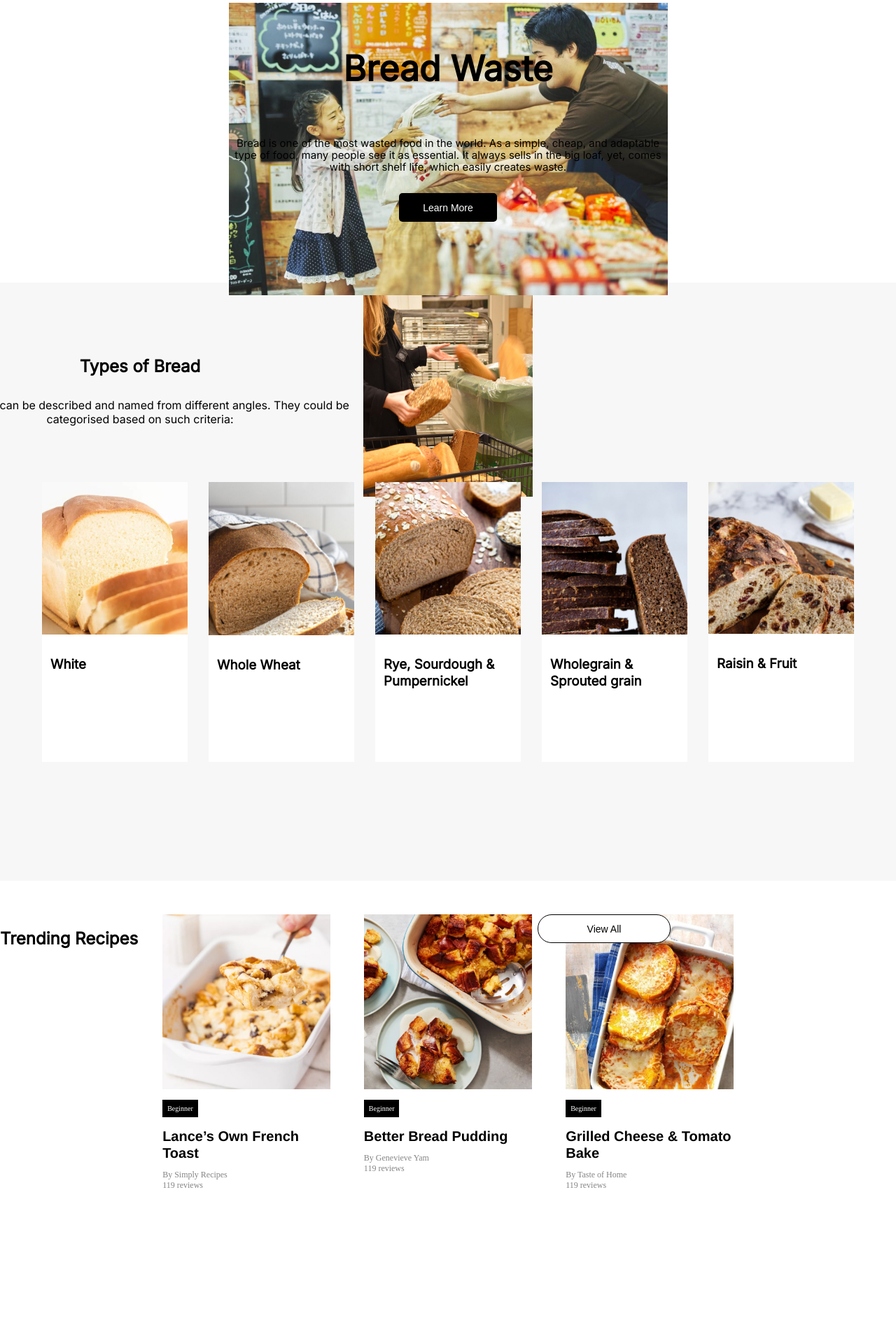
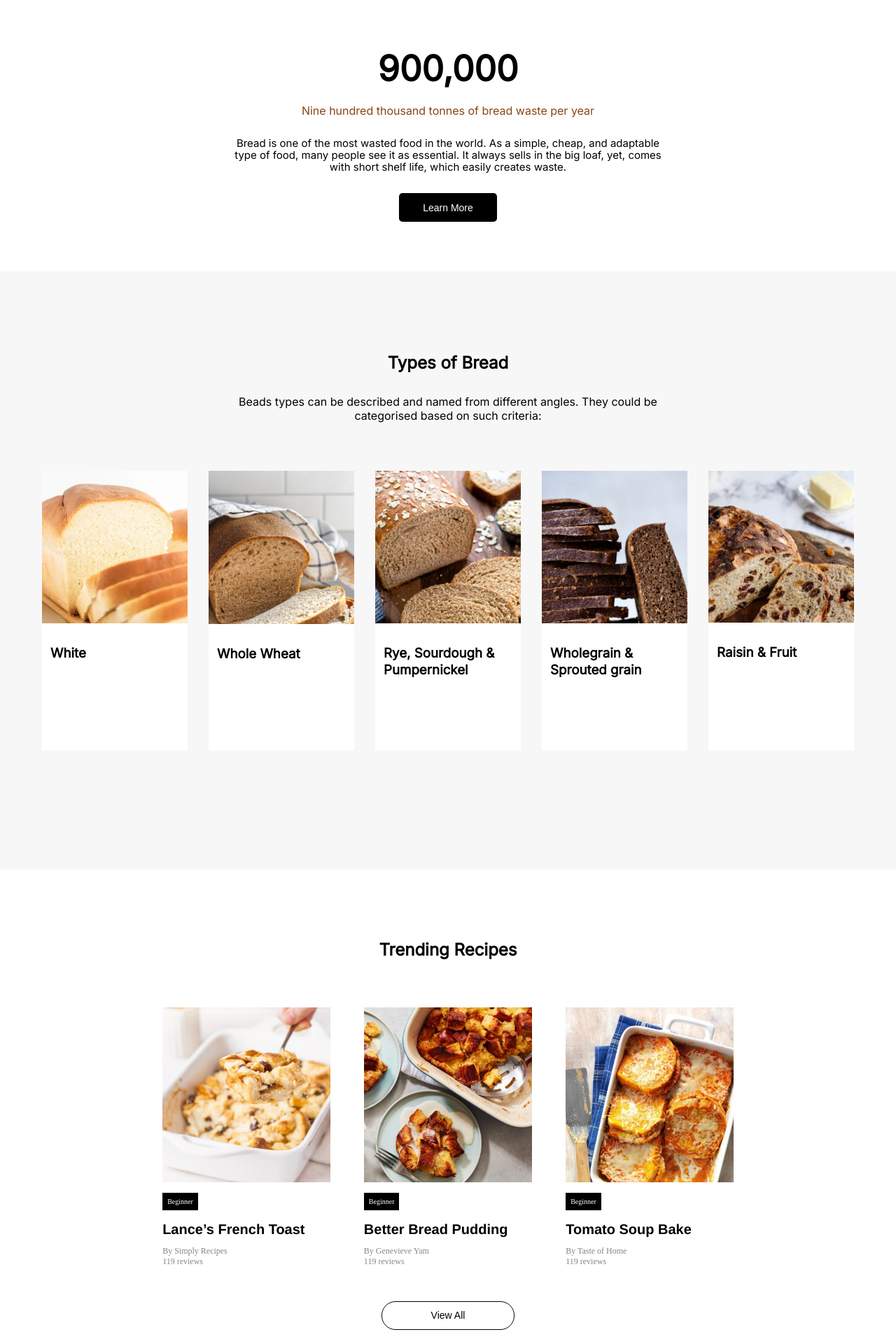
Before and after one commit to Jessicaltw/studiopractice1_project, a plain HTML site: page index.html in a window 1280 px wide. Shown: the part 726-2640 px from the top of the page at 70% size. Drawn offline with Linux system fonts and the light colour scheme; a web font is replaced by a local one.

Commit message:
Update index.html

```diff
--- a/index.html
+++ b/index.html
@@ -11,6 +11,7 @@
 
 
   <nav>
+    <div class="navcontainer">
          <ul>
           <div class="logo">
                <a href="#">Bread</a>
@@ -23,8 +24,9 @@
            <li><a href="#">COMMUNITY</a></li>
            <li><a href="#">CONTACT US</a></li>
          </ul>
+    </div>
 
-     </nav>
+  </nav>
 
 
   <body>
@@ -38,21 +40,25 @@
 
   <div class="content-2-container">
   <div class="content-2">
-     <h2> Bread Waste</h2>
+     <h2>900,000</h2>
+     <h3> Nine hundred thousand tonnes of bread waste per year</h3>
      <p>Bread is one of the most wasted food in the world. As a simple,
      cheap, and adaptable type of food, many people see it as essential.
      It always sells in the big loaf, yet, comes with short shelf life, which easily creates waste.</p>
      <button id="button1" type="button">Learn More</button>
-     <img id="img-one" src="img/bread-20.jpg"></img> <img id="img-two" src="img/bread-3.jpg"></img>
+     <!-- <div class="image-stack">
+     <img class="img-top" src="img/bread-24.jpg"></img> <img class="img-bottom" src="img/bread-3.jpg"></img>
+    </div>-->
   </div>
 </div>
 
 
-     <div class="card-container">
+
           <div class="content-3">
                <h2>Types of Bread</h2>
                <p>Beads types can be described and named from different angles. They could be categorised based on such criteria:</p>
-          </div>
+        </div>
+    <div class="card-container">
      <div class="cards">
           <div class="card"><img class="card_image" src="img/bread-4.jpg" alt=""></img>
                <div class="card_content">
@@ -80,16 +86,17 @@
           </div>
 
      </div>
+
 </div>
 
-
+<div class="recipe">
+<h2>Trending Recipes</h2>
 <div class="recipe-grid-container">
-     <h2>Trending Recipes</h2>
      <div class="recipe-grids">
           <div class="recipe-grid"><img class="recipe_image" src="img/bread-9.jpg" alt=""></img>
                <div class="recipe_content">
                 <a id="tag" > Beginner</a>
-                <h3>Lance’s Own French Toast</h3>
+                <h3>Lance’s French Toast</h3>
                 <p>By Simply Recipes 119 reviews</p></div>
           </div>
 
@@ -103,12 +110,15 @@
           <div class="recipe-grid"><img class="recipe_image" src="img/bread-11.jpg" alt=""></img>
                <div class="recipe_content">
                 <a id="tag">Beginner</a>
-                <h3>Grilled Cheese & Tomato Bake</h3>
+                <h3>Tomato Soup Bake</h3>
                 <p>By Taste of Home 119 reviews</p></div>
           </div>
       </div>
-      <button id="button2" type="button">View All</button>
  </div>
+ <div class="button2position">
+    <button id="button2" type="button">View All</button>
+   </div>
+</div>
 
 
 <div class="content-5-container">
```
